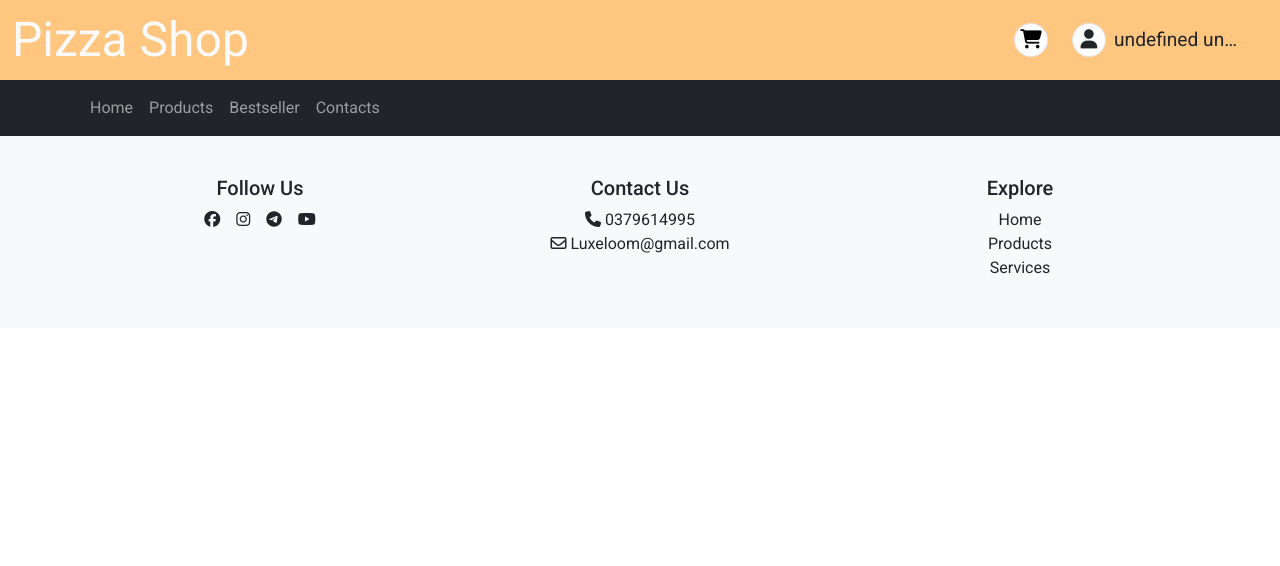
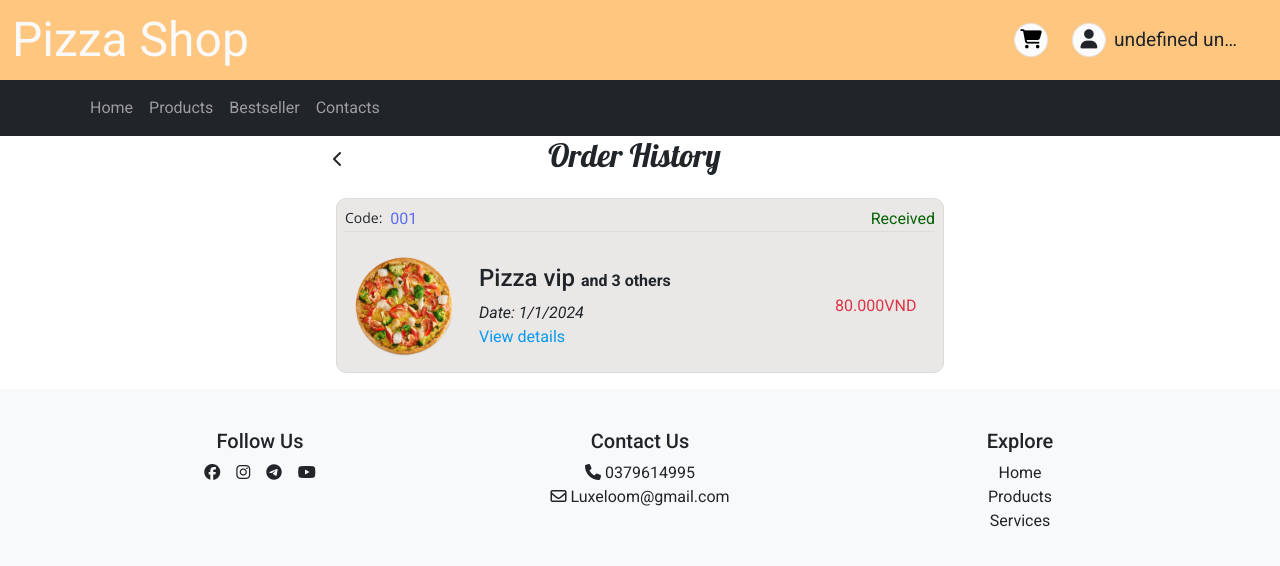
Before and after one commit to BT2701/PizzaShop, a React (Create React App) app in the folder e-commerce-frontend/: page /history in a window 1280 px wide. Shown: the top 566 px of the page. Built offline with nearby package versions, Linux system fonts and the light colour scheme; no server answers.

Commit message:
created: order history, change password pages

```diff
--- a/e-commerce-frontend/src/App.js
+++ b/e-commerce-frontend/src/App.js
@@ -1,6 +1,5 @@
 import React from 'react';
 import { BrowserRouter as Router, Routes, Route, Navigate } from 'react-router-dom';
-import StudentTable from './components/content/studentTable';
 import Header from './components/header-footer/header';
 import Footer from './components/header-footer/footer';
 import Login from './components/login-resigter/login';
@@ -10,6 +9,7 @@ import ForgotPassword from './components/login-resigter/Forgot';
 import Client_Products from './components/client-products/client_products';
 import { UserProvider } from './components/login-resigter/UserContext';
 import Profile from './components/profile/Profile';
+import OrderHistory from './components/profile/OrderHistory';
 
 const App = () => {
     return (
@@ -37,6 +37,7 @@ const MainApp = () => {
                     <Route path="/homepage" element={<Client_Home />} />
                     <Route path="/products" element={<Client_Products />} />
                     <Route path='/profile' element={<Profile/>}/>
+                    <Route path='/history' element={<OrderHistory/>}/>
                 </Routes>
             </div>
             <Footer />
--- /dev/null
+++ b/e-commerce-frontend/src/Static/CSS/OrderHistory.css
@@ -0,0 +1,84 @@
+.container-history-main{
+    display: flex;
+    justify-content: center;
+    align-items: center;
+}
+.history-container{
+    display: flex;
+    flex-direction: column;
+    justify-content: left;
+    width: 50vw;
+}
+.history-header{
+    display: flex;
+    justify-content: left;
+    align-items: center;
+}
+.history-header>h2{
+    margin-left: 30%;
+}
+.history-content{
+    display: flex;
+    flex-direction: column;
+    justify-content: center;
+    align-items: center;
+}
+.history-content-box{
+    display: flex;
+    flex-direction: column;
+    justify-content: left;
+    border-radius: 10px;
+    border: 1px solid gainsboro;
+    background-color: rgb(234, 231, 231);
+    margin: 1em;
+}
+.history-content-box-top{
+    display: flex;
+    justify-content: space-between;
+    border-bottom:1px solid gainsboro ;
+    margin: 0.5em;
+}
+.history-content-box-top>span{
+    color: rgb(4, 98, 4);
+}
+.history-content-box-top-code{
+    display: flex;
+}
+.history-content-box-top-code>li{
+    list-style-type: none;
+    color: rgb(91, 111, 238);
+    margin-left: 0.5em;
+}
+.history-content-box-mid{
+    display: flex;
+    justify-content: left;
+    align-items: center;
+    margin:0.5em;
+}
+.history-content-box-mid-left{
+    width: 20%;
+    margin-right: 1em;
+
+}
+.history-content-box-mid-left>img{
+    width: 100%;
+    border-radius: 10px;
+}
+.history-content-box-mid-center{
+    display: flex;
+    flex-direction: column;
+    justify-content: left;
+    width: 59%;
+}
+.history-content-box-mid-center>h4>span{
+    font-weight: bold;
+}
+.history-content-box-mid-center>li{
+    list-style-type: none;
+    font-style: italic;
+}
+.history-content-box-mid-center>a{
+    text-decoration: none;
+    color: rgb(5, 153, 239);
+    cursor: pointer;
+}
--- /dev/null
+++ b/e-commerce-frontend/src/components/profile/ChangePass.js
@@ -0,0 +1,61 @@
+import React, { useState } from 'react';
+import { Modal, Button, Form } from 'react-bootstrap';
+
+const ChangePasswordModal = ({ show, handleClose }) => {
+  const [currentPassword, setCurrentPassword] = useState('');
+  const [newPassword, setNewPassword] = useState('');
+  const [confirmNewPassword, setConfirmNewPassword] = useState('');
+
+  const handleSubmit = (e) => {
+    e.preventDefault();
+    // Xử lý logic đổi mật khẩu ở đây
+    console.log('Current Password:', currentPassword);
+    console.log('New Password:', newPassword);
+    console.log('Confirm New Password:', confirmNewPassword);
+    handleClose();
+  };
+
+  return (
+    <Modal show={show} onHide={handleClose}>
+      <Modal.Header closeButton>
+        <Modal.Title>Change Password</Modal.Title>
+      </Modal.Header>
+      <Modal.Body>
+        <Form onSubmit={handleSubmit}>
+          <Form.Group controlId="currentPassword">
+            <Form.Label>Current Password</Form.Label>
+            <Form.Control
+              type="password"
+              placeholder="********"
+              value={currentPassword}
+              onChange={(e) => setCurrentPassword(e.target.value)}
+            />
+          </Form.Group>
+          <Form.Group controlId="newPassword">
+            <Form.Label>New Password</Form.Label>
+            <Form.Control
+              type="password"
+              placeholder="********"
+              value={newPassword}
+              onChange={(e) => setNewPassword(e.target.value)}
+            />
+          </Form.Group>
+          <Form.Group controlId="confirmNewPassword">
+            <Form.Label>Repeat</Form.Label>
+            <Form.Control
+              type="password"
+              placeholder="********"
+              value={confirmNewPassword}
+              onChange={(e) => setConfirmNewPassword(e.target.value)}
+            />
+          </Form.Group>
+          <Button variant="primary" type="submit" className='profile-change-btn'>
+            Submit
+          </Button>
+        </Form>
+      </Modal.Body>
+    </Modal>
+  );
+};
+
+export default ChangePasswordModal;
--- /dev/null
+++ b/e-commerce-frontend/src/components/profile/OrderHistory.js
@@ -0,0 +1,44 @@
+import React from 'react';
+import 'bootstrap/dist/css/bootstrap.min.css';
+import '@fortawesome/fontawesome-free/css/all.min.css';
+import '../../Static/CSS/OrderHistory.css';
+import { Link } from 'react-router-dom';
+
+const OrderHistory = () => {
+  return (
+    <div className='container-history-main'>
+      <div className="history-container">
+        <div className="history-header">
+          <Link to={"/profile"} className="btn"><i className="fa-solid fa-chevron-left"></i></Link>
+          <h2>Order History</h2>
+        </div>
+        <div className="history-content">
+          <div className="history-content-box">
+            <div className="history-content-box-top">
+              <div className="history-content-box-top-code">
+                <label>Code: </label>
+                <li>001</li>
+              </div>
+              <span>Received</span>
+            </div>
+            <div className="history-content-box-mid">
+              <div className="history-content-box-mid-left">
+                <img src={require('../../Static/IMG/SanPham/pizza0.png')} alt="Pizza Shop" />
+              </div>
+              <div className="history-content-box-mid-center">
+                <h4>Pizza vip <span>and 3 others</span></h4>
+                <li>Date: <span>1/1/2024</span></li>
+                <a href="/">View details</a>
+              </div>
+              <div className="history-content-box-mid-right">
+                <span className="text-danger">80.000VND</span>
+              </div>
+            </div>
+          </div>
+        </div>
+      </div>
+      </div>
+  );
+};
+
+export default OrderHistory;
--- a/e-commerce-frontend/src/components/profile/Profile.js
+++ b/e-commerce-frontend/src/components/profile/Profile.js
@@ -4,6 +4,8 @@ import '../../Static/CSS/profile.css';
 import { UserContext } from '../login-resigter/UserContext';
 import axios from 'axios';
 import LoginModal from '../login-resigter/Notification';
+import ChangePasswordModal from './ChangePass';
+import { Link } from 'react-router-dom';
 
 
 const Profile = () => {
@@ -22,7 +24,12 @@ const Profile = () => {
   const [ho, setHo]= useState("");
   const [ten, setTen]=useState("");
   const [tongchitieu, setTongchitieu]= useState(0);
-  const [username, setUsername]= useState(user?.taikhoan.username||"")
+  const [username, setUsername]= useState(user?.taikhoan.username||"");
+
+  const [showModalChange, setShowModalChange] = useState(false);
+
+  const handleOpenModalChange = () => setShowModalChange(true);
+  const handleCloseModalChange = () => setShowModalChange(false);
   let imageSrc;
   const fileInputRef = useRef(null);
 
@@ -161,7 +168,7 @@ const Profile = () => {
         <div className="profile-header-mid">
           <p className="h3">{user?.ho+" "+user?.ten}</p>
           <div className="profile-header-mid-fee">
-            <label className="mr-2">Tổng chi tiêu: </label>
+            <label className="mr-2">Total Spending: </label>
             <p className="mb-0">{formatCurrency(user?.tongchitieu)}</p>
           </div>
         </div>
@@ -169,15 +176,15 @@ const Profile = () => {
         {!isContentVisible && (<i class="fa-solid fa-chevron-down control-down" onClick={handleShowClick}></i>)}
         {isContentVisible && (<i class="fa-solid fa-chevron-up control-up" onClick={handleHideClick}></i>)}
         {isContentVisible && ( <div class="profile-header-right-control">
-            <button className="btn profile-header-right-control-btn"><i class="fa-solid fa-clock-rotate-left"></i> Lịch sử đơn hàng</button>
-            <button className="btn profile-header-right-control-btn"><i className="fa-solid fa-arrows-rotate"></i> Đổi mật khẩu</button>
+            <Link className="btn profile-header-right-control-btn profile-option-btn" to={"/history"}><i class="fa-solid fa-clock-rotate-left"></i> Order History</Link>
+            <button className="btn profile-header-right-control-btn profile-option-btn" onClick={handleOpenModalChange}><i className="fa-solid fa-arrows-rotate"></i> Change Password</button>
           </div>)}
         </div>
       </div>
       <div className="profile-content">
         <div className="profile-content-row form-group row">
           <label htmlFor="profile-username" className="col-sm-2 col-form-label">
-            <i className="fa-solid fa-user"></i> Tên đăng nhập:
+            <i className="fa-solid fa-user"></i> Username:
           </label>
           <div className="col-sm-10">
             <input type="text" id="profile-username" className="form-control" value={user?.taikhoan.username} readOnly />
@@ -193,7 +200,7 @@ const Profile = () => {
         </div>
         <div className="profile-content-row form-group row">
           <label htmlFor="profile-phone" className="col-sm-2 col-form-label">
-            <i className="fa-solid fa-phone"></i> Số điện thoại:
+            <i className="fa-solid fa-phone"></i> Phone number:
           </label>
           <div className="col-sm-10">
             <input type="number" id="profile-phone" className="form-control" value={sdt} onChange={(e)=>setSdt(e.target.value)}/>
@@ -201,19 +208,19 @@ const Profile = () => {
         </div>
         <div className="profile-content-row form-group row">
           <label htmlFor="profile-gender" className="col-sm-2 col-form-label">
-            <i className="fa-solid fa-person-half-dress"></i> Giới tính:
+            <i className="fa-solid fa-person-half-dress"></i> Gender:
           </label>
           <div className="col-sm-10">
             <select name="profile-gender" id="profile-gender" className="form-select" value={gender} onChange={(e)=>setGender(e.target.value)}>
-              <option value="male">Nam</option>
-              <option value="female">Nữ</option>
-              <option value="other">Khác</option>
+              <option value="male">Male</option>
+              <option value="female">Female</option>
+              <option value="other">Other</option>
             </select>
           </div>
         </div>
         <div className="profile-content-row form-group row">
           <label htmlFor="profile-birth" className="col-sm-2 col-form-label">
-            <i className="fa-solid fa-cake-candles"></i> Ngày sinh:
+            <i className="fa-solid fa-cake-candles"></i> Birth:
           </label>
           <div className="col-sm-10">
             <input type="date" id="profile-birth" className="form-control" value={birth} onChange={(e)=>setBirth(e.target.value)}/>
@@ -221,7 +228,7 @@ const Profile = () => {
         </div>
         <div className="profile-content-row form-group row">
           <label htmlFor="profile-address" className="col-sm-2 col-form-label">
-            <i className="fa-solid fa-location-dot"></i> Địa chỉ:
+            <i className="fa-solid fa-location-dot"></i> Address:
           </label>
           <div className="col-sm-10">
             <input type="text" id="profile-address" className="form-control" value={address} onChange={(e)=>setAddress(e.target.value)}/>
@@ -237,6 +244,7 @@ const Profile = () => {
                 onHide={() => setShowModal(false)}
                 content={modalContent}
             />
+      <ChangePasswordModal show={showModalChange} handleClose={handleCloseModalChange} />
     </div>
   );
 };
```
Also changed, not shown: e-commerce-frontend/src/Static/CSS/profile.css (+6 -3 lines).
